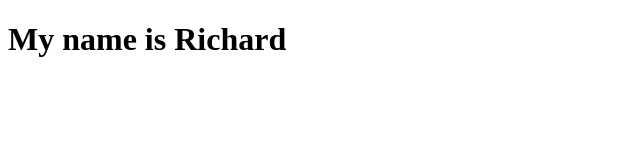
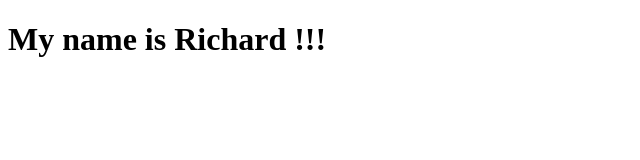
Before and after one commit to richardparkpark/first-github-project, a plain HTML site: page index.html in a window 1280 px wide. Shown: the full height of the page, 0-640 px from the left. Drawn offline with Linux system fonts and the light colour scheme.

Commit message:
add exclamation mark

```diff
--- a/index.html
+++ b/index.html
@@ -7,6 +7,6 @@
     <title>Document</title>
 </head>
 <body>
-    <h1> My name is Richard </h1>
+    <h1> My name is Richard !!!</h1>
 </body>
 </html>
```
